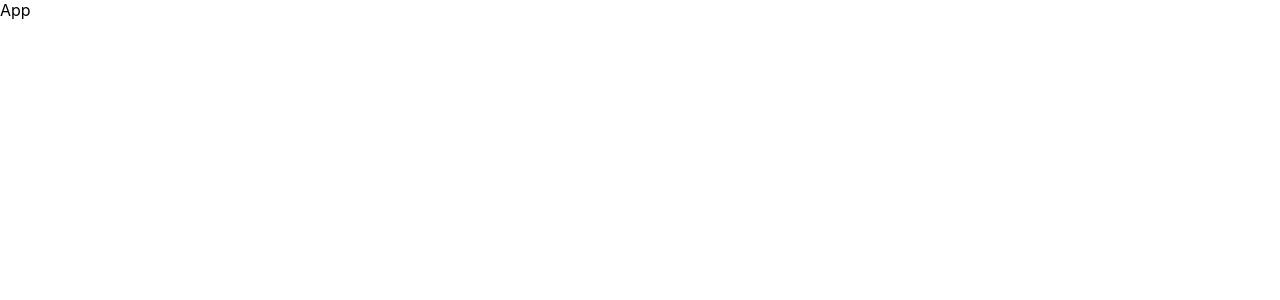
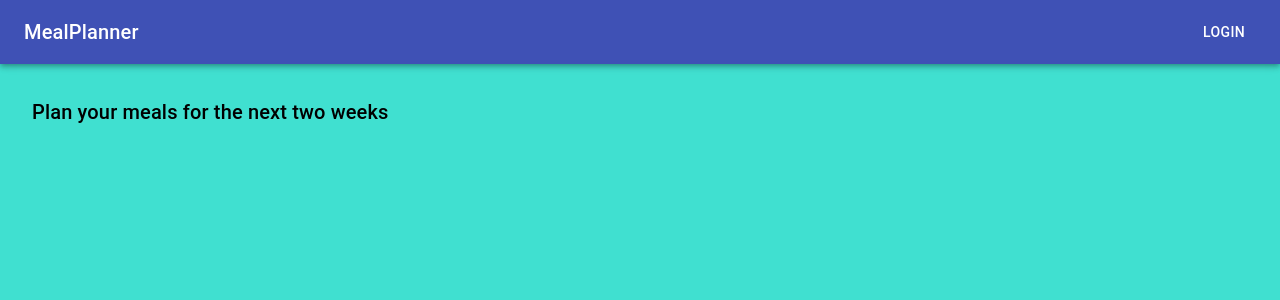
Before and after one commit to msandula12/meal-planner-client, a React (Create React App) app: page / in a window 1280 px wide. Shown: the top 300 px of the page. Built offline with nearby package versions, Linux system fonts and the light colour scheme.

Commit message:
feat: initial layout

```diff
--- a/src/App.tsx
+++ b/src/App.tsx
@@ -1,7 +1,15 @@
+import MealPlanner from './components/MealPlanner/MealPlanner';
+import NavBar from './components/NavBar/NavBar';
+
+import useStyles from './styles';
+
 const App = () => {
+  const classes = useStyles();
+
   return (
-    <div>
-      App
+    <div className={classes.root}>
+      <NavBar />
+      <MealPlanner />
     </div>
   )
 }
--- /dev/null
+++ b/src/components/MealPlanner/MealPlanner.tsx
@@ -0,0 +1,19 @@
+import { Container, Typography } from '@material-ui/core';
+
+import useStyles from './styles';
+
+const MealPlanner = () => {
+  const classes = useStyles();
+
+  return (
+    <Container className={classes.root}>
+      <Typography variant='h6'>
+        Plan your meals for the next two weeks
+      </Typography>
+      {/* TODO - Schedule */}
+      {/* TODO - MealForms  */}
+    </Container>
+  )
+}
+
+export default MealPlanner
--- /dev/null
+++ b/src/components/MealPlanner/styles.js
@@ -0,0 +1,9 @@
+import { makeStyles } from '@material-ui/core/styles';
+
+export default makeStyles(() => ({
+  root: {
+    padding: '2rem',
+    backgroundColor: 'turquoise',
+    flexGrow: 1,
+  },
+}));
--- /dev/null
+++ b/src/components/NavBar/NavBar.tsx
@@ -0,0 +1,18 @@
+import { AppBar, Button, Toolbar, Typography } from '@material-ui/core';
+
+import useStyles from './styles';
+
+const NavBar = () => {
+  const classes = useStyles();
+
+  return (
+    <AppBar position='static'>
+      <Toolbar>
+        <Typography className={classes.title} variant='h6'>MealPlanner</Typography>
+        <Button color='inherit'>Login</Button>
+      </Toolbar>
+    </AppBar>
+  )
+}
+
+export default NavBar
--- /dev/null
+++ b/src/components/NavBar/styles.js
@@ -0,0 +1,7 @@
+import { makeStyles } from '@material-ui/core/styles';
+
+export default makeStyles(() => ({
+  title: {
+    flexGrow: 1,
+  },
+}));
--- a/src/index.css
+++ b/src/index.css
@@ -1,13 +1,9 @@
+* {
+  box-sizing: border-box;
+  margin: 0;
+}
+
 body {
-  margin: 0;
-  font-family: -apple-system, BlinkMacSystemFont, 'Segoe UI', 'Roboto', 'Oxygen',
-    'Ubuntu', 'Cantarell', 'Fira Sans', 'Droid Sans', 'Helvetica Neue',
-    sans-serif;
   -webkit-font-smoothing: antialiased;
   -moz-osx-font-smoothing: grayscale;
 }
-
-code {
-  font-family: source-code-pro, Menlo, Monaco, Consolas, 'Courier New',
-    monospace;
-}
--- /dev/null
+++ b/src/styles.js
@@ -0,0 +1,9 @@
+import { makeStyles } from '@material-ui/core/styles';
+
+export default makeStyles(() => ({
+  root: {
+    display: 'flex',
+    flexDirection: 'column',
+    height: '100vh',
+  },
+}));
```
Also changed, not shown: package.json (+8 -3 lines), src/components/Day/Day.tsx (added, +12 -0 lines), tsconfig.json (+11 -7 lines), 1 other file (tests, documents, lock files or other folders).
